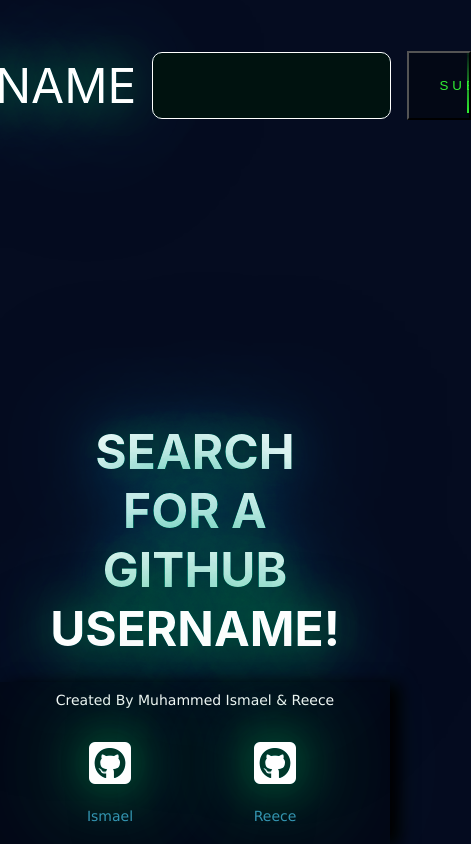
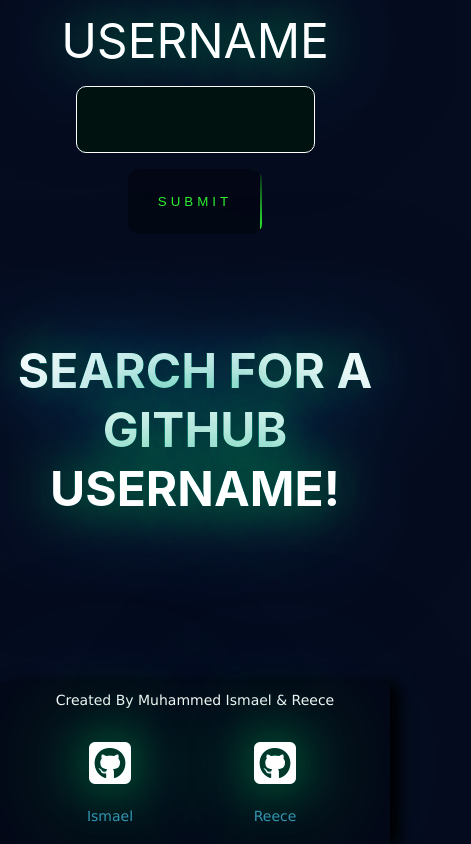
Before and after one commit to Ismael76/GitHub-Tracker, a React (Create React App) app: page / in a window 390 px wide. Shown: the whole page, 471 px wide, since content can reach past the window. Built offline with nearby package versions, Linux system fonts and the light colour scheme.

Commit message:
Made site fully responsive

```diff
--- a/public/index.html
+++ b/public/index.html
@@ -3,7 +3,7 @@
 
 <head>
   <meta charset="utf-8" />
-  <link rel="icon" href="%PUBLIC_URL%/favicon.png" />
+  <link rel="icon" href="./catscope.png" />
   <meta name="viewport" content="width=device-width, initial-scale=1" />
   <meta name="theme-color" content="#000000" />
   <meta name="description" content="Web site created using create-react-app" />
--- a/src/App.css
+++ b/src/App.css
@@ -54,6 +54,7 @@
 
 .form {
   display: flex;
+  flex-wrap: wrap;
   align-items: center;
   justify-content: center;
 }
@@ -85,7 +86,8 @@
   transition: all 0.5s cubic-bezier(0.8, 0.5, 0.2, 1.4);
   overflow: hidden;
   position: relative;
-  margin: 2rem;
+  margin-top: 2rem;
+  margin-bottom: 2rem;
   background: url(https://github.blog/wp-content/uploads/2020/12/layers-loop.h264.2020-12-21-11_16_56.gif?resize=640%2C409);
   background-position: center;
 }
@@ -136,7 +138,7 @@
   text-transform: none;
 }
 
-.descriptions .descriptions button {
+.descriptions, .descriptions > button {
   border-radius: 10px;
   padding: 0 2.5rem;
 }
@@ -278,13 +280,13 @@
 
 button[type="submit"] {
   background-color: #0005;
+  border-radius: 10px;
+  border-style: none;
 }
 
 /* Card Animation Spinner */
 
-.card,
-input[type="text"],
-button[type="submit"] {
+.card {
   position: relative;
   display: inline-block;
   padding: 25px 30px;
@@ -295,8 +297,22 @@
   transition: 0.5s;
   letter-spacing: 4px;
   overflow: hidden;
-  margin-right: 50px;
+  margin-right: 25px;
+  margin-left: 25px;
 }
+
+button[type="submit"], input[type="text"] {
+  position: relative;
+  display: inline-block;
+  padding: 25px 30px;
+  color: #03e9f4;
+  text-decoration: none;
+  text-transform: uppercase;
+  transition: 0.5s;
+  letter-spacing: 4px;
+  overflow: hidden;
+}
+
 .card:hover {
   background: #03e9f4;
   color: #050801;
@@ -403,14 +419,12 @@
   position: relative;
   display: inline-block;
   padding: 25px 30px;
-  margin: 40px 0;
   color: #03e9f4;
   text-decoration: none;
   text-transform: uppercase;
   transition: 0.5s;
   letter-spacing: 4px;
   overflow: hidden;
-  margin-right: 50px;
 }
 
 button[type="submit"]:hover {
@@ -511,12 +525,15 @@
 #errorMsg {
   font-size: 3rem;
   color: #fff;
-
-  padding: 11px 19px;
-  margin: 0 40px;
   animation: animate 3s linear infinite;
   text-shadow: 0 0 50px #0072ff, 0 0 100px #0072ff, 0 0 150px #0072ff,
     0 0 200px #0072ff;
+}
+
+#apple,
+#github {
+  padding: 11px 19px;
+  margin: 0 40px;
 }
 
 @keyframes animate {
@@ -529,7 +546,7 @@
 }
 
 #errorMsg {
-  margin-top: 15rem;
+  margin-top: 6rem;
   text-transform: uppercase;
 }
 
@@ -546,3 +563,10 @@
 .footerContainer {
   display: flex;
 }
+
+@media only screen and (max-width: 600px) {
+  .card {
+    margin-left: 10px;
+    margin-right: 10px;
+  }
+}
--- a/src/App.js
+++ b/src/App.js
@@ -8,11 +8,11 @@
       <footer>
         <p>Created By Muhammed Ismael & Reece</p>
         <p className="footerContainer">
-          <a href="https://github.com/Ismael76">
+          <a target="_blank" href="https://github.com/Ismael76">
             <i class="fa fa-github-square github icons" id="github"></i>
             <p>Ismael</p>
           </a>
-          <a href="https://github.com/reececilon">
+          <a target="_blank" href="https://github.com/reececilon">
             <i class="fa fa-github-square github icons" id="github"></i>
             <p>Reece</p>
           </a>
--- a/src/components/RenderList/index.js
+++ b/src/components/RenderList/index.js
@@ -8,15 +8,16 @@
       <div className="repoList">
         {repoData.username ? (
           repoData.data.map((repo, index) => (
-            <div class="card">
+            <div class="card" loading="lazy">
               <span></span>
               <span></span>
               <span></span>
               <span></span>
+              <h2>{repo.name}</h2>
               <div class="descriptions">
-                <h2>{repo.name}</h2>
+                {/* <h2>{repo.name}</h2> */}
                 {repo.description ? (
-                  <p className="repoDesc">{repo.description}</p>
+                  <p>{repo.description}</p>
                 ) : null}
 
                 <p>Issues Count: {repo.open_issues_count}</p>
```
Also changed, not shown: public/catscope.png (added), 1 other file (tests, documents, lock files or other folders).
